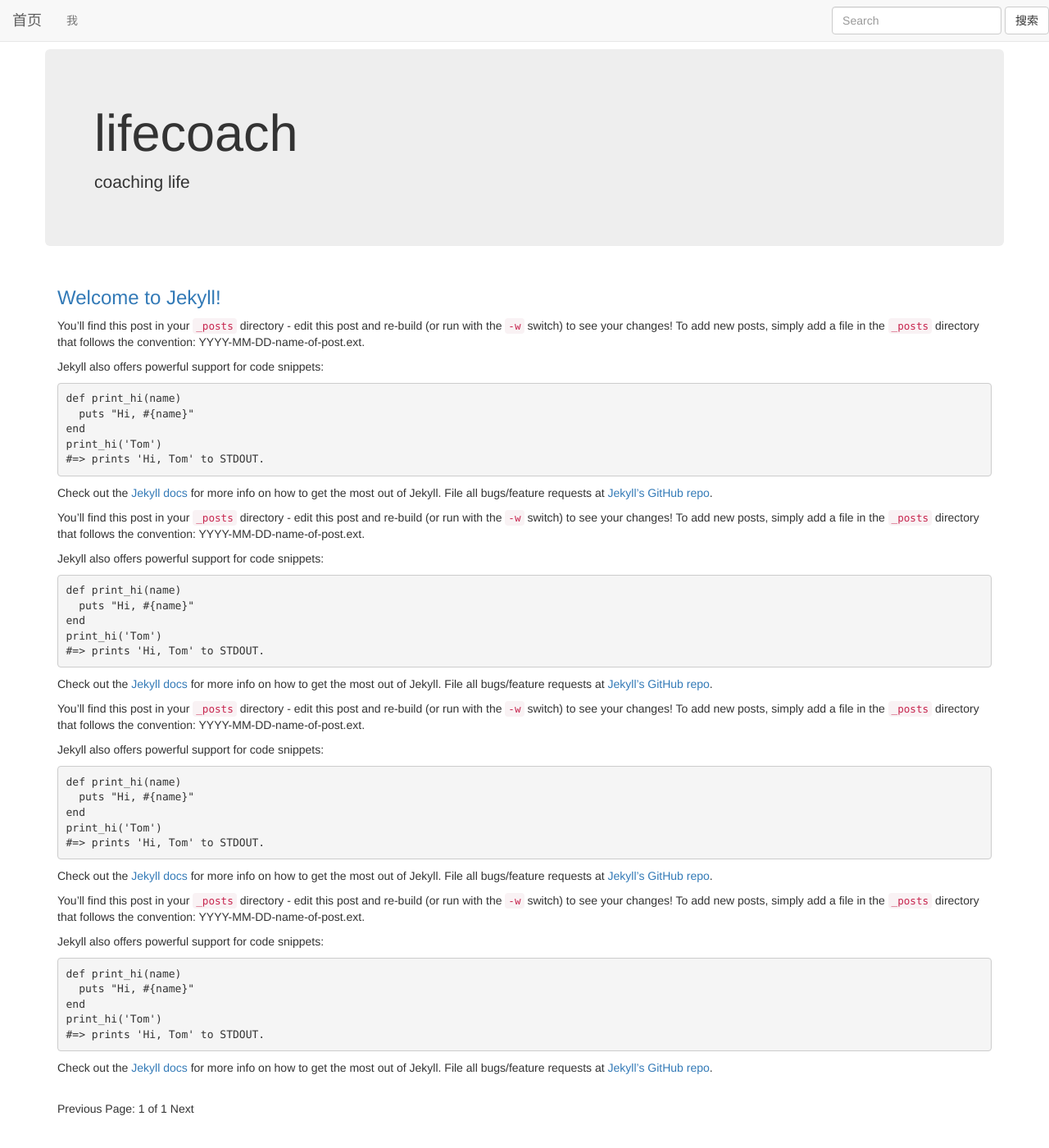
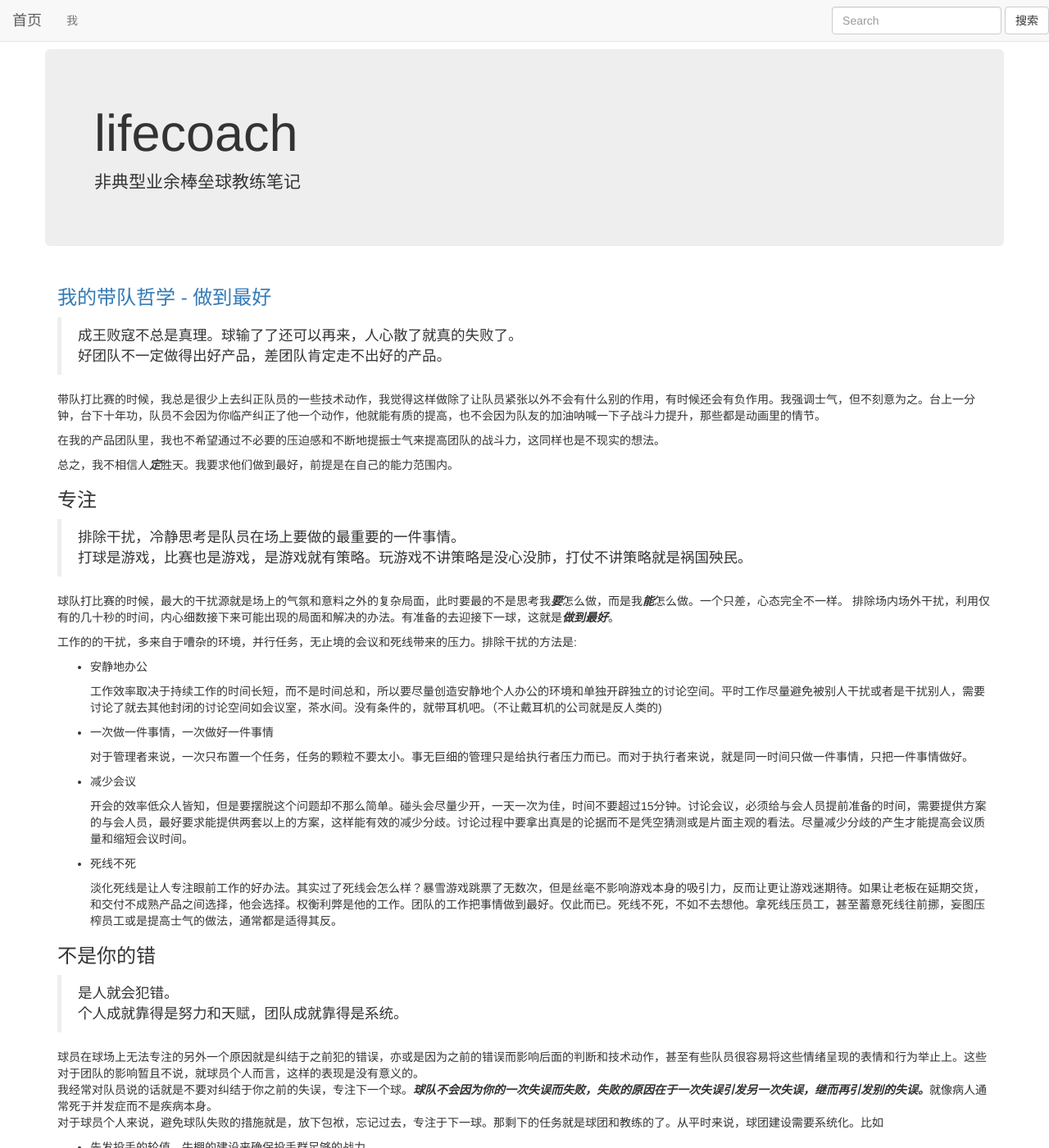
Before and after one commit to usoluyun/usoluyun.github.com, a Jekyll site: the page built from index.html, in a window 1280 px wide and 1400 px high. Shown: the whole window at 82% size. Built offline with Jekyll 4.4.1, drawn with Linux system fonts in a browser that asks for light colours; nearby versions of some CDN libraries; Markdown is read by kramdown in place of the engine named in the settings; the list of posts is cut into pages by our own code; comment, search, counter and statistics services are not loaded; some of the changed text lies outside the part shown.

Commit message:
add new post

```diff
--- a/_config.yml
+++ b/_config.yml
@@ -1,4 +1,5 @@
 name: lifecoach
+desc: 非典型业余棒垒球教练笔记
 markdown: redcarpet
 pygments: true
 
--- a/_layouts/default.html
+++ b/_layouts/default.html
@@ -4,6 +4,7 @@
         <meta charset="utf-8">
         <meta name="viewport" content="width=device-width, initial-scale=1.0">
         <link rel="stylesheet" href="http://cdn.bootcss.com/twitter-bootstrap/3.0.2/css/bootstrap.min.css">
+        <link ref="alternate" title="atom feed" type="application/atom+xml" href="/atom.xml">
         <title>{{ page.title  }}</title>
     </head>
     <body>
@@ -34,8 +35,8 @@
             </div>
             <div class="row">
                 <div class="jumbotron">
-                	<h1>lifecoach</h1>
-                	<p>coaching life</p>
+                    <h1>{{ site.name }}</h1>
+                    <p>{{ site.desc }}</p>
                 </div>
             </div>
             <div class="divider"></div>
--- a/_posts/2013-12-02-welcome-to-jekyll.markdown
+++ /dev/null
@@ -1,80 +0,0 @@
----
-layout: post
-title:  "Welcome to Jekyll!"
-date:   2013-12-02 16:18:28
-categories: jekyll update
----
-
-You'll find this post in your `_posts` directory - edit this post and re-build (or run with the `-w` switch) to see your changes!
-To add new posts, simply add a file in the `_posts` directory that follows the convention: YYYY-MM-DD-name-of-post.ext.
-
-Jekyll also offers powerful support for code snippets:
-
-{% highlight ruby %}
-def print_hi(name)
-  puts "Hi, #{name}"
-end
-print_hi('Tom')
-#=> prints 'Hi, Tom' to STDOUT.
-{% endhighlight %}
-
-Check out the [Jekyll docs][jekyll] for more info on how to get the most out of Jekyll. File all bugs/feature requests at [Jekyll's GitHub repo][jekyll-gh].
-
-[jekyll-gh]: https://github.com/mojombo/jekyll
-[jekyll]:    http://jekyllrb.com
-
-You'll find this post in your `_posts` directory - edit this post and re-build (or run with the `-w` switch) to see your changes!
-To add new posts, simply add a file in the `_posts` directory that follows the convention: YYYY-MM-DD-name-of-post.ext.
-
-Jekyll also offers powerful support for code snippets:
-
-{% highlight ruby %}
-def print_hi(name)
-  puts "Hi, #{name}"
-end
-print_hi('Tom')
-#=> prints 'Hi, Tom' to STDOUT.
-{% endhighlight %}
-
-Check out the [Jekyll docs][jekyll] for more info on how to get the most out of Jekyll. File all bugs/feature requests at [Jekyll's GitHub repo][jekyll-gh].
-
-[jekyll-gh]: https://github.com/mojombo/jekyll
-[jekyll]:    http://jekyllrb.com
-
-
-You'll find this post in your `_posts` directory - edit this post and re-build (or run with the `-w` switch) to see your changes!
-To add new posts, simply add a file in the `_posts` directory that follows the convention: YYYY-MM-DD-name-of-post.ext.
-
-Jekyll also offers powerful support for code snippets:
-
-{% highlight ruby %}
-def print_hi(name)
-  puts "Hi, #{name}"
-end
-print_hi('Tom')
-#=> prints 'Hi, Tom' to STDOUT.
-{% endhighlight %}
-
-Check out the [Jekyll docs][jekyll] for more info on how to get the most out of Jekyll. File all bugs/feature requests at [Jekyll's GitHub repo][jekyll-gh].
-
-[jekyll-gh]: https://github.com/mojombo/jekyll
-[jekyll]:    http://jekyllrb.com
-
-
-You'll find this post in your `_posts` directory - edit this post and re-build (or run with the `-w` switch) to see your changes!
-To add new posts, simply add a file in the `_posts` directory that follows the convention: YYYY-MM-DD-name-of-post.ext.
-
-Jekyll also offers powerful support for code snippets:
-
-{% highlight ruby %}
-def print_hi(name)
-  puts "Hi, #{name}"
-end
-print_hi('Tom')
-#=> prints 'Hi, Tom' to STDOUT.
-{% endhighlight %}
-
-Check out the [Jekyll docs][jekyll] for more info on how to get the most out of Jekyll. File all bugs/feature requests at [Jekyll's GitHub repo][jekyll-gh].
-
-[jekyll-gh]: https://github.com/mojombo/jekyll
-[jekyll]:    http://jekyllrb.com
--- /dev/null
+++ b/_posts/2013-12-3-my_coaching_phylosophy_1.md
@@ -0,0 +1,68 @@
+---
+layout: post
+title: 我的带队哲学 - 做到最好
+---
+
+> 成王败寇不总是真理。球输了了还可以再来，人心散了就真的失败了。
+> 好团队不一定做得出好产品，差团队肯定走不出好的产品。
+
+带队打比赛的时候，我总是很少上去纠正队员的一些技术动作，我觉得这样做除了让队员紧张以外不会有什么别的作用，有时候还会有负作用。我强调士气，但不刻意为之。台上一分钟，台下十年功，队员不会因为你临产纠正了他一个动作，他就能有质的提高，也不会因为队友的加油呐喊一下子战斗力提升，那些都是动画里的情节。
+
+在我的产品团队里，我也不希望通过不必要的压迫感和不断地提振士气来提高团队的战斗力，这同样也是不现实的想法。
+
+总之，我不相信人***定***胜天。我要求他们做到最好，前提是在自己的能力范围内。
+
+###专注
+
+> 排除干扰，冷静思考是队员在场上要做的最重要的一件事情。
+> 打球是游戏，比赛也是游戏，是游戏就有策略。玩游戏不讲策略是没心没肺，打仗不讲策略就是祸国殃民。
+
+球队打比赛的时候，最大的干扰源就是场上的气氛和意料之外的复杂局面，此时要最的不是思考我***要***怎么做，而是我***能***怎么做。一个只差，心态完全不一样。 排除场内场外干扰，利用仅有的几十秒的时间，内心细数接下来可能出现的局面和解决的办法。有准备的去迎接下一球，这就是***做到最好***。
+
+工作的的干扰，多来自于嘈杂的环境，并行任务，无止境的会议和死线带来的压力。排除干扰的方法是:
+
+* 安静地办公
+
+    工作效率取决于持续工作的时间长短，而不是时间总和，所以要尽量创造安静地个人办公的环境和单独开辟独立的讨论空间。平时工作尽量避免被别人干扰或者是干扰别人，需要讨论了就去其他封闭的讨论空间如会议室，茶水间。没有条件的，就带耳机吧。（不让戴耳机的公司就是反人类的)
+
+* 一次做一件事情，一次做好一件事情
+
+    对于管理者来说，一次只布置一个任务，任务的颗粒不要太小。事无巨细的管理只是给执行者压力而已。而对于执行者来说，就是同一时间只做一件事情，只把一件事情做好。
+
+* 减少会议
+
+    开会的效率低众人皆知，但是要摆脱这个问题却不那么简单。碰头会尽量少开，一天一次为佳，时间不要超过15分钟。讨论会议，必须给与会人员提前准备的时间，需要提供方案的与会人员，最好要求能提供两套以上的方案，这样能有效的减少分歧。讨论过程中要拿出真是的论据而不是凭空猜测或是片面主观的看法。尽量减少分歧的产生才能提高会议质量和缩短会议时间。
+* 死线不死
+
+    淡化死线是让人专注眼前工作的好办法。其实过了死线会怎么样？暴雪游戏跳票了无数次，但是丝毫不影响游戏本身的吸引力，反而让更让游戏迷期待。如果让老板在延期交货，和交付不成熟产品之间选择，他会选择。权衡利弊是他的工作。团队的工作把事情做到最好。仅此而已。死线不死，不如不去想他。拿死线压员工，甚至蓄意死线往前挪，妄图压榨员工或是提高士气的做法，通常都是适得其反。
+
+###不是你的错
+
+> 是人就会犯错。
+> 个人成就靠得是努力和天赋，团队成就靠得是系统。
+
+球员在球场上无法专注的另外一个原因就是纠结于之前犯的错误，亦或是因为之前的错误而影响后面的判断和技术动作，甚至有些队员很容易将这些情绪呈现的表情和行为举止上。这些对于团队的影响暂且不说，就球员个人而言，这样的表现是没有意义的。
+我经常对队员说的话就是不要对纠结于你之前的失误，专注下一个球。***球队不会因为你的一次失误而失败，失败的原因在于一次失误引发另一次失误，继而再引发别的失误。***就像病人通常死于并发症而不是疾病本身。
+对于球员个人来说，避免球队失败的措施就是，放下包袱，忘记过去，专注于下一球。那剩下的任务就是球团和教练的了。从平时来说，球团建设需要系统化。比如
+
+* 先发投手的轮值，牛棚的建设来确保投手群足够的战力
+* 可以培养不同类型的队员来应对不同类型的对手
+* 培养团队精神，压制个人主义，英雄主义
+* 培养队员之间相互调节情绪稳定情绪的能力
+基于球队的建设成果，那教练员在比赛场上根据不同情况来制定不同的战略和战术来应对不同类型的对手和突发状况。
+* 投手失态的时候，调用牛棚投手救场，或者针对特殊的打者替换特定的投手
+* 针对对方打者，调整守备位置和人员
+* 进攻时，针对对方投手和防守队员指示打击策略或者替换特定打者
+球团根据自身情况制定训练比赛计划，教练针对各种情况预先制定应急预案。那么真正到了比赛的时候，就能有准备的应战了。每个人的努力，能促进这一整套系统的优化，那反过来系统的稳定也能安定球员的心态，提升表现。如果赛场上投手脑子里想的是“没关系，尽力投，反正投不好教练还能还别的人上来帮我解围”这种念头的话，那她的压力和抱负会小很多吧。
+
+在工作过程中，同样地很多人会为了几个低级错误和bug懊恼进而影响情绪，甚至很多人会拿别人的这种低级错误作为攻击武器来搞办公室政治。这种情况是管理者需要尽力在团队系统建设中避免的。比如优化代码审查机制，加强测试和自动化测试等等。管理者需要传达给队员的信息就是“出现这种情况，不是你的责任，是我们的整个机制不够完善才导致了这些错误现在才回被发现”。如果每个队员在工作过程中能有“没关系，有错误的话QA和自动测试会报上来的，报不上来是那边的问题”这种念头的话，那他在工作过程中也会更加轻松，遇到上述情况也会更坦然一点吧。
+
+***无论是教练或是项目经理，一定要避免的就是押宝在某一个明星队员上，或是在某个任务失败后过分追究个人责任。***
+
+###结果真的不重要
+
+> 只要你打的不是世界大赛最后一场的最后一个球，总是有机会把局面扳回来的。真到了最后一个球，胜负的天平就不是你一个人能掌握的。
+
+其实打球和开公司一样，比得就是谁犯错少。成功的球队和公司，成功的因素都差不多，失败的球队和公司，各有各得问题。谁犯错少，谁就能走下去。那犯错少一定就能成功么？当然不是，谋事在人成事在天，达成成功的因素并不是你刻意为之可以得到的。就像世界大赛的最后一场的最后一球一样。
+
+你***能***做的就是***做到最好***
--- a/index.html
+++ b/index.html
@@ -7,7 +7,8 @@ title: usoluyun.github.io
     {% for post in site.posts %}
     <h3><a href="{{ post.url }}">{{ post.title }}</a></h3>
     <div class="post">
-        {{ post.content }}
+        {{ post.content | truncatewords: 255 }} <br>
+        <a href="{{ post.url }}">详细...</a><br><br>
     </div>
     {% endfor %}
     <!-- Pagination links -->
```
Also changed, not shown: atom.xml (added, +32 -0 lines).
